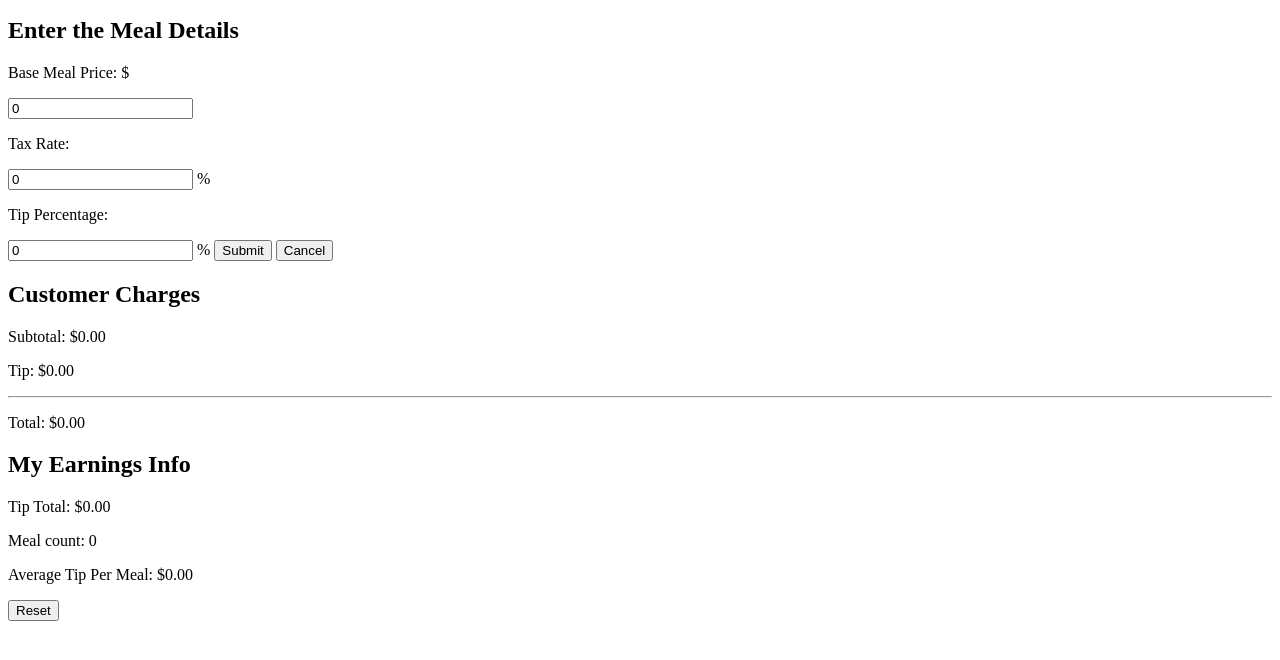
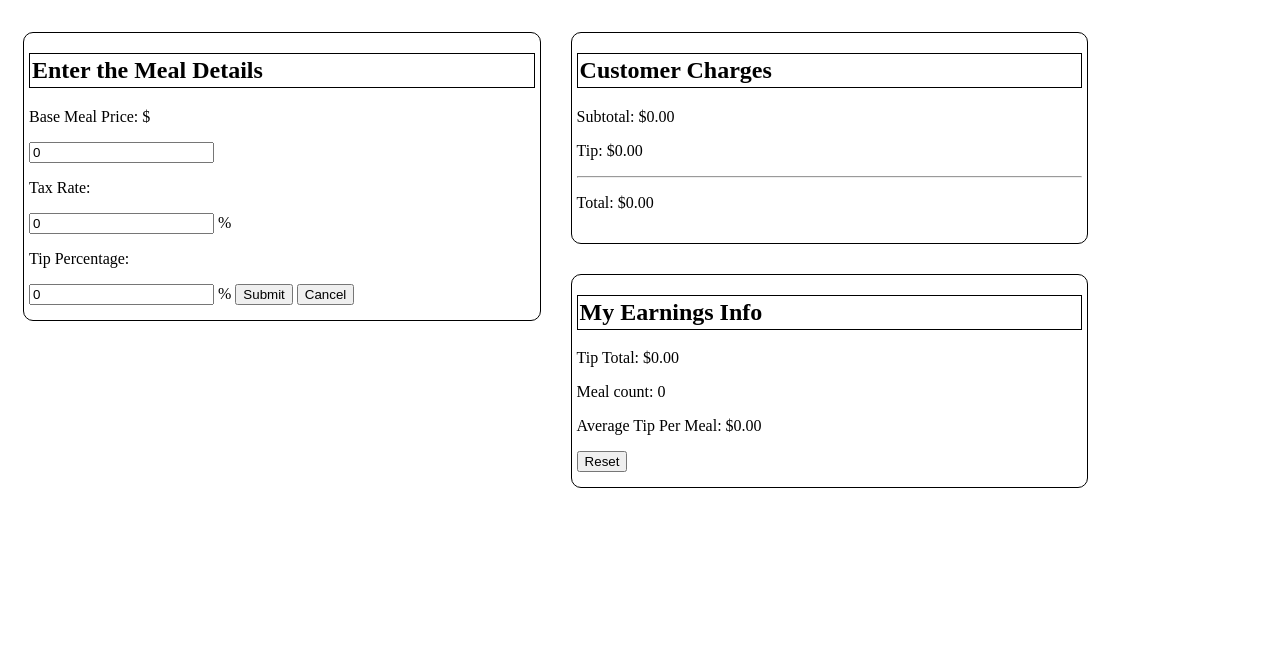
Before and after one commit to gvanburen/waitstaff-calculator, a plain HTML site: page index.html in a window 1280 px wide. Shown: the part 50-710 px from the top of the page. Drawn offline with Linux system fonts and the light colour scheme.

Commit message:
Initial UI

```diff
--- a/index.html
+++ b/index.html
@@ -3,6 +3,7 @@
 <head>
 	<meta charset="UTF-8">
 	<title>Waiter Earnings Calculator</title>
+	<link rel="stylesheet" href="style.css">
 </head>
 <body>
 <!-- Meal Details -->
@@ -33,8 +34,9 @@
 		<p>Tip Total: {{ totalTip | currency }}</p>
 		<p>Meal count: {{ mealCount | number }}</p>
 		<p>Average Tip Per Meal: {{ tipAverage | currency }}</p>
+		<button type="submit" id="rstBtn" ng-click="resetMeal()">Reset</button>
 	</section>
-	<button type="submit" ng-click="resetMeal()">Reset</button>
+
 </section>
 
 	<script src="angular.min.js"></script>
--- a/style.css
+++ b/style.css
@@ -0,0 +1,15 @@
+h2 {
+	border: 1px solid black;
+	padding: 3px 2px;
+}
+
+.meal,
+.charges,
+.earnings {
+	border: 1px solid black;
+	border-radius: 10px;
+	margin: 15px;
+	padding: 0 5px 15px 5px;
+	width: 40%;
+	float: left;
+}
```
